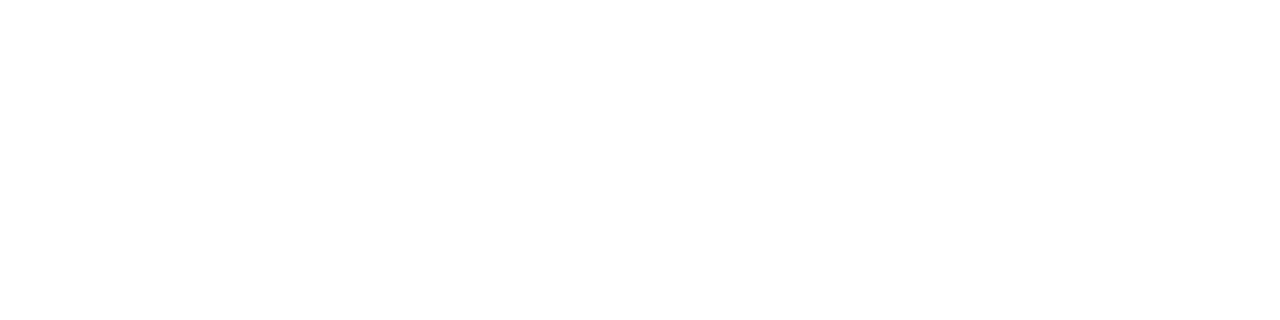
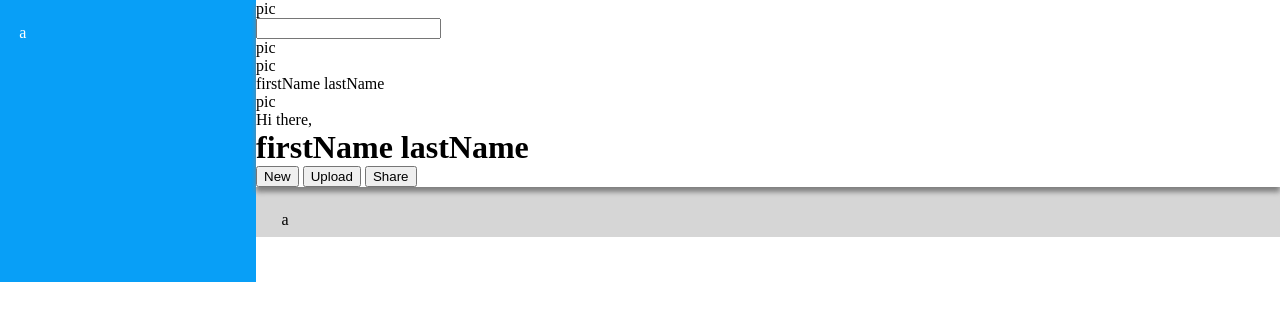
Before and after one commit to jbfink97/Admin_Dashboard, a plain HTML site: page index.html in a window 1280 px wide. Drawn offline with Linux system fonts and the light colour scheme.

Commit message:
set up general grid layout for sidebar, header, and main content

```diff
--- a/index.html
+++ b/index.html
@@ -4,9 +4,34 @@
     <meta charset="UTF-8">
     <meta http-equiv="X-UA-Compatible" content="IE=edge">
     <meta name="viewport" content="width=device-width, initial-scale=1.0">
+    <link href="styles.css" rel="stylesheet">
     <title>Admin Dashboard</title>
 </head>
 <body>
+    <div class="container">
+        <div class="header">
+            <div class="search-bar">
+                <div class="search-icon">pic</div>
+                <input type="text" name="search" id="search">
+            </div>
+            <div class="user-info-small">
+                <div>pic</div>
+                <div>pic</div>
+                <div>firstName lastName</div>
+            </div>
+            <div class="user-info-large">
+                <div class="avatar">pic</div>
+                <div>Hi there, <br><h1>firstName lastName</h1></div>
+            </div>
+            <div class="action-buttons">
+                <button>New</button>
+                <button>Upload</button>
+                <button>Share</button>
+            </div>
+        </div>
+        <div class="sidebar">a</div>
+        <div class="main-content">a</div>
+    </div>
 
 </body>
 </html>
--- a/styles.css
+++ b/styles.css
@@ -0,0 +1,37 @@
+*{
+    margin: 0;
+}
+
+.container{
+    display: grid;
+    grid-template-columns: 1fr 4fr;
+}
+
+.sidebar{
+    padding: 3vh 5vw 30vh 1.5vw;
+    color: white;
+    background-color: rgb(8, 159, 247);
+    grid-row: 1/5;
+    grid-column-start: 1;
+    display: grid;
+    grid-template-columns: 1fr;
+    gap: 15vh;
+    align-content: start;
+}
+
+
+.header{
+    grid-column: 2/3;
+    grid-row-start: 1;
+    display: grid;
+    position: relative;
+    box-shadow: 0px 5px 5px grey;
+}
+
+.main-content{
+    background-color: rgb(214, 214, 214);
+    grid-column: 2/3;
+    grid-row: 2/4;
+    display: grid;
+    padding: 3vh 5vw 1vh 2vw;
+}
```
